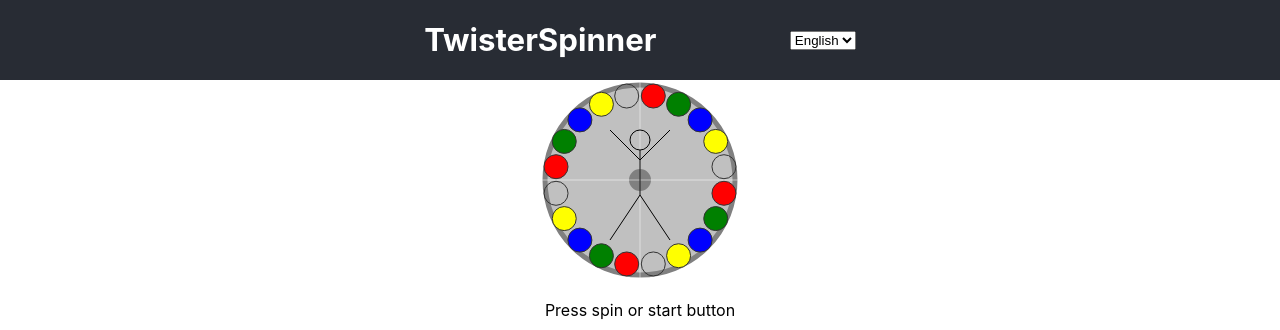
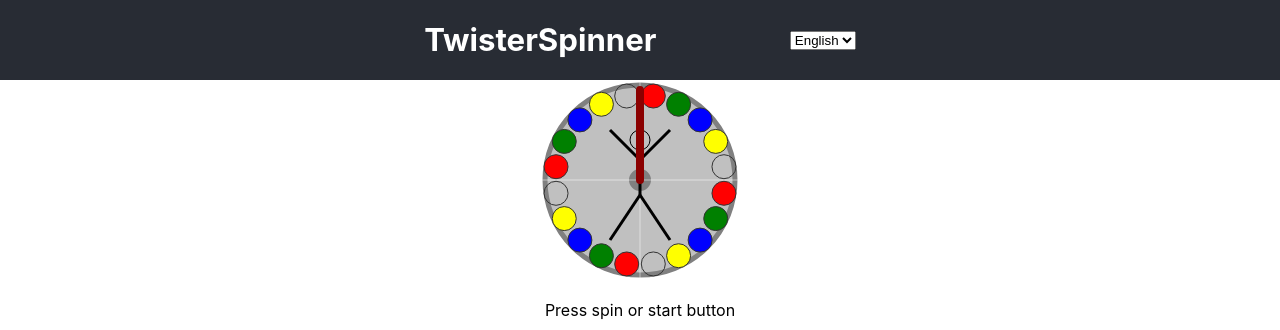
Before and after one commit to akauste/twisterspinner, a React (Create React App) app: page / in a window 1280 px wide. Shown: the top 330 px of the page. Built offline with nearby package versions, Linux system fonts and the light colour scheme.

Commit message:
Init dial at top

```diff
--- a/src/components/SVGDial.js
+++ b/src/components/SVGDial.js
@@ -1,5 +1,14 @@
 const SVGDial = (props) => {
-  const {position} = props;
+  let {position} = props;
+  let dirX, dirY; // Direction of the dial
+  if(position !== undefined) {
+    dirX = Math.sin(2*Math.PI/20*(position + 0.5));
+    dirY = -Math.cos(2*Math.PI/20*(position + 0.5));
+  }
+  else {
+    dirX = Math.sin(0);
+    dirY = -Math.cos(0);
+  }
 
   const spots = [];
   const color = ['red', 'green', 'blue', 'yellow', 'transparent'];
@@ -25,14 +34,16 @@ const SVGDial = (props) => {
     { spots.map(s => s) }
     <g id="body-figure">
       <circle cx={0} cy={-40} r={10} fill='none' stroke="black" strokeWidth={1} />
-      <line x1={0} y1={15} x2={0} y2={-30} stroke="black" strokeWidth={1} />
-      <line x1={0} y1={-20} x2={-30} y2={-50} stroke="black" strokeWidth={1} />
-      <line x1={0} y1={-20} x2={30} y2={-50} stroke="black" strokeWidth={1} />
-      <line x1={0} y1={15} x2={30} y2={60} stroke="black" strokeWidth={1} />
-      <line x1={0} y1={15} x2={-30} y2={60} stroke="black" strokeWidth={1} />
+      <line x1={0} y1={15} x2={0} y2={-30} stroke="black" strokeWidth={3} />
+      <line x1={0} y1={-20} x2={-30} y2={-50} stroke="black" strokeWidth={3} />
+      <line x1={0} y1={-20} x2={30} y2={-50} stroke="black" strokeWidth={3} />
+      <line x1={0} y1={15} x2={30} y2={60} stroke="black" strokeWidth={3} />
+      <line x1={0} y1={15} x2={-30} y2={60} stroke="black" strokeWidth={3} />
     </g>
     <g id="dial">
-      <line x1={0} y1={0} x2={Math.sin(2*Math.PI/20*(position + 0.5))*90} y2={-Math.cos(2*Math.PI/20*(position + 0.5))*90} stroke='black' strokeWidth={8} />
+      <line x1={0} y1={0} x2={dirX*90} y2={dirY*90} stroke='darkred' strokeWidth={8} />
+      <circle cx={0} cy={0} r={4} fill='darkred' strokeWidth={0} />
+      <circle cx={dirX*90} cy={dirY*90} r={4} fill='darkred' strokeWidth={0} />
     </g>
   </svg>);
 };
```
